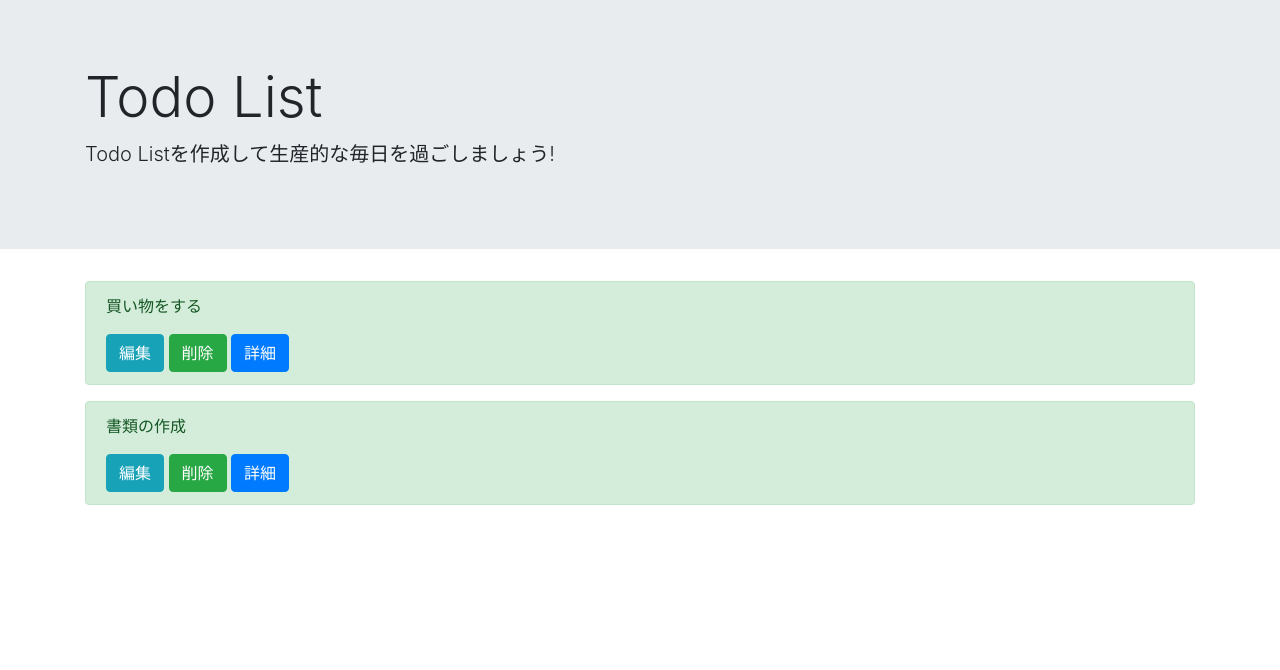
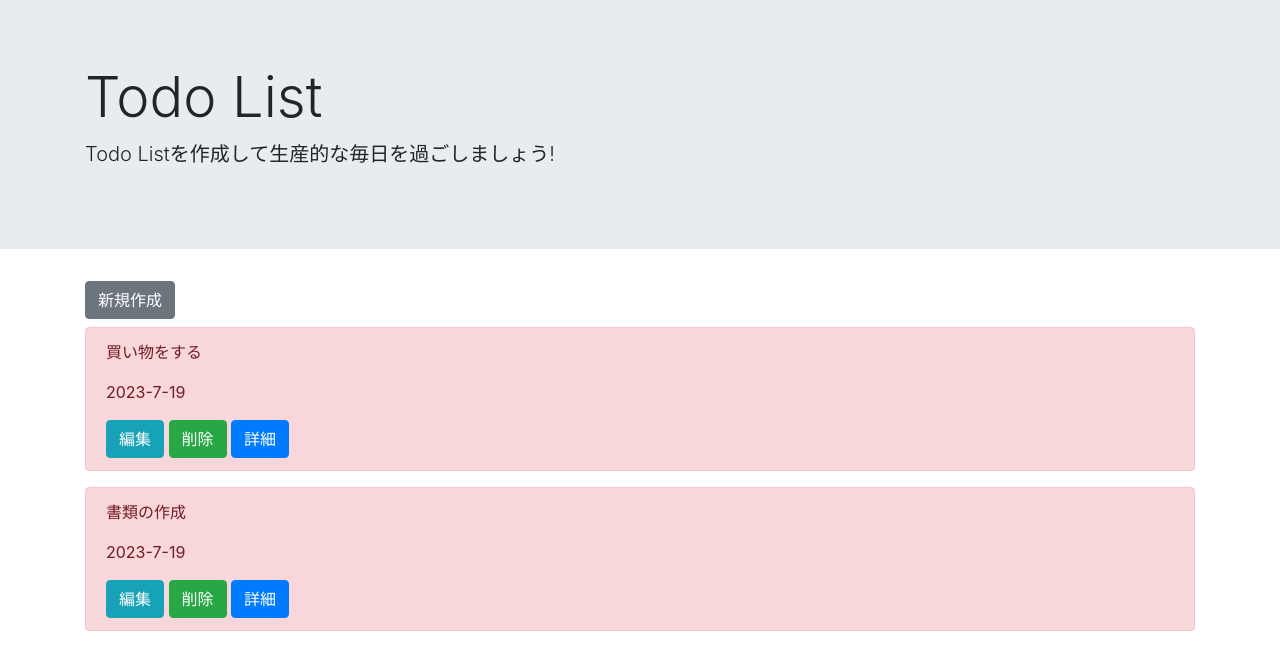
Before and after one commit to suuu0122/django-todo, a Django app: page /list/ in a window 1280 px wide. Shown: the top 670 px of the page. Run offline with Django 4.2, Linux system fonts and the light colour scheme; data comes from the database, SQL or seed files in the repository; some libraries are stand-ins or nearby versions.

Commit message:
added create button and cleaned up appearance

```diff
--- a/todo_project/todo_app/templates/todo_app/list.html
+++ b/todo_project/todo_app/templates/todo_app/list.html
@@ -12,9 +12,11 @@
 {% block content %}
 
 	<div class="container">
+		<a href="{% url 'todo_app:create' %}" class="btn btn-secondary mb-2" tabindex="-1" role="button" aria-disabled="true">新規作成</a>
 		{% for post in todo_list %}
-		<div class="alert alert-success" role="alert">
+		<div class="alert alert-{{ post.priority }}" role="alert">
 			<p>{{ post.title }}</p>
+			<p>{{ post.duedate | date:"o-n-j"}}</p>
 			<a href="{% url 'todo_app:update' post.pk %}" class="btn btn-info" tabindex="-1" role="button" aria-disabled="true">編集</a>
 			<a href="{% url 'todo_app:delete' post.pk %}" class="btn btn-success" tabindex="-1" role="button" aria-disabled="true">削除</a>
 			<a href="{% url 'todo_app:detail' post.pk %}" class="btn btn-primary" tabindex="-1" role="button" aria-disabled="true">詳細</a>
```
